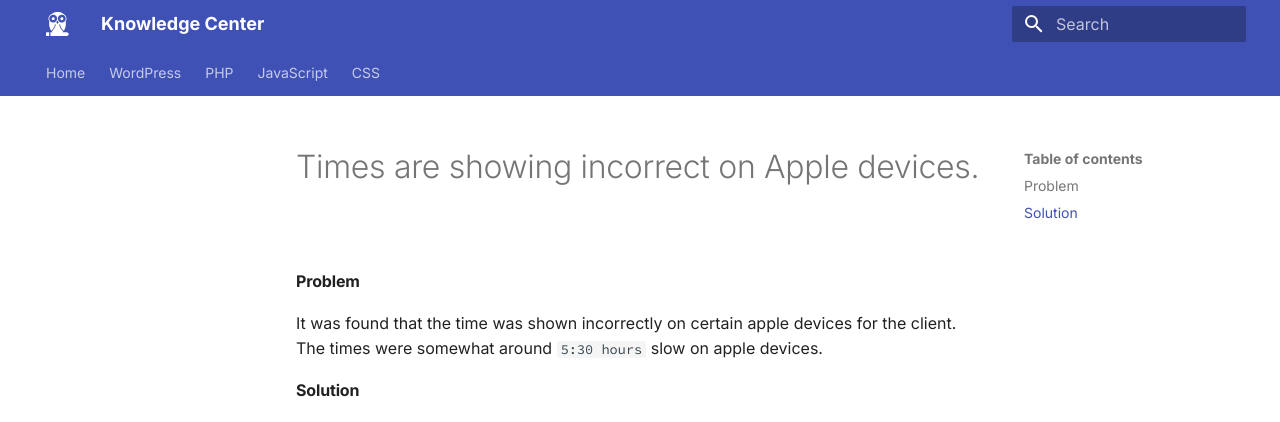
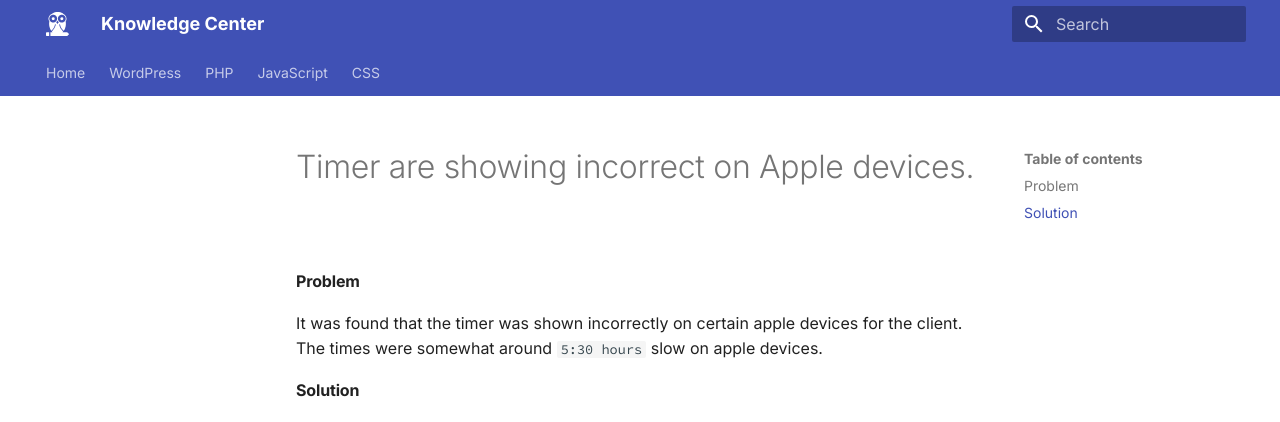
Before and after one commit to Krenovate-Solutions-Pvt-Ltd/knowledge-center, an MkDocs documentation site: the page built from docs/javascript/issues/times_are_showing_incorrect_on_apple_devices.md, in a window 1280 px wide and 1349 px high. Shown: the top 422 px of the window. Built offline with MkDocs 1.6.1 and Material for MkDocs 9.7.7, drawn with Linux system fonts in a browser that asks for light colours.

Commit message:
Changed times to timer

```diff
--- a/docs/javascript/issues/times_are_showing_incorrect_on_apple_devices.md
+++ b/docs/javascript/issues/times_are_showing_incorrect_on_apple_devices.md
@@ -1,6 +1,6 @@
-# Times are showing incorrect on Apple devices.
+# Timer are showing incorrect on Apple devices.
 #### Problem
-It was found that the time was shown incorrectly on certain apple devices for the client. The times were somewhat around `5:30 hours` slow on apple devices.
+It was found that the timer was shown incorrectly on certain apple devices for the client. The times were somewhat around `5:30 hours` slow on apple devices.
 
 #### Solution
 This was identified due to the reason that different browser interpret the time very differently. And usually Apple device users use safari as there default browser time was coming out to be different.
```
